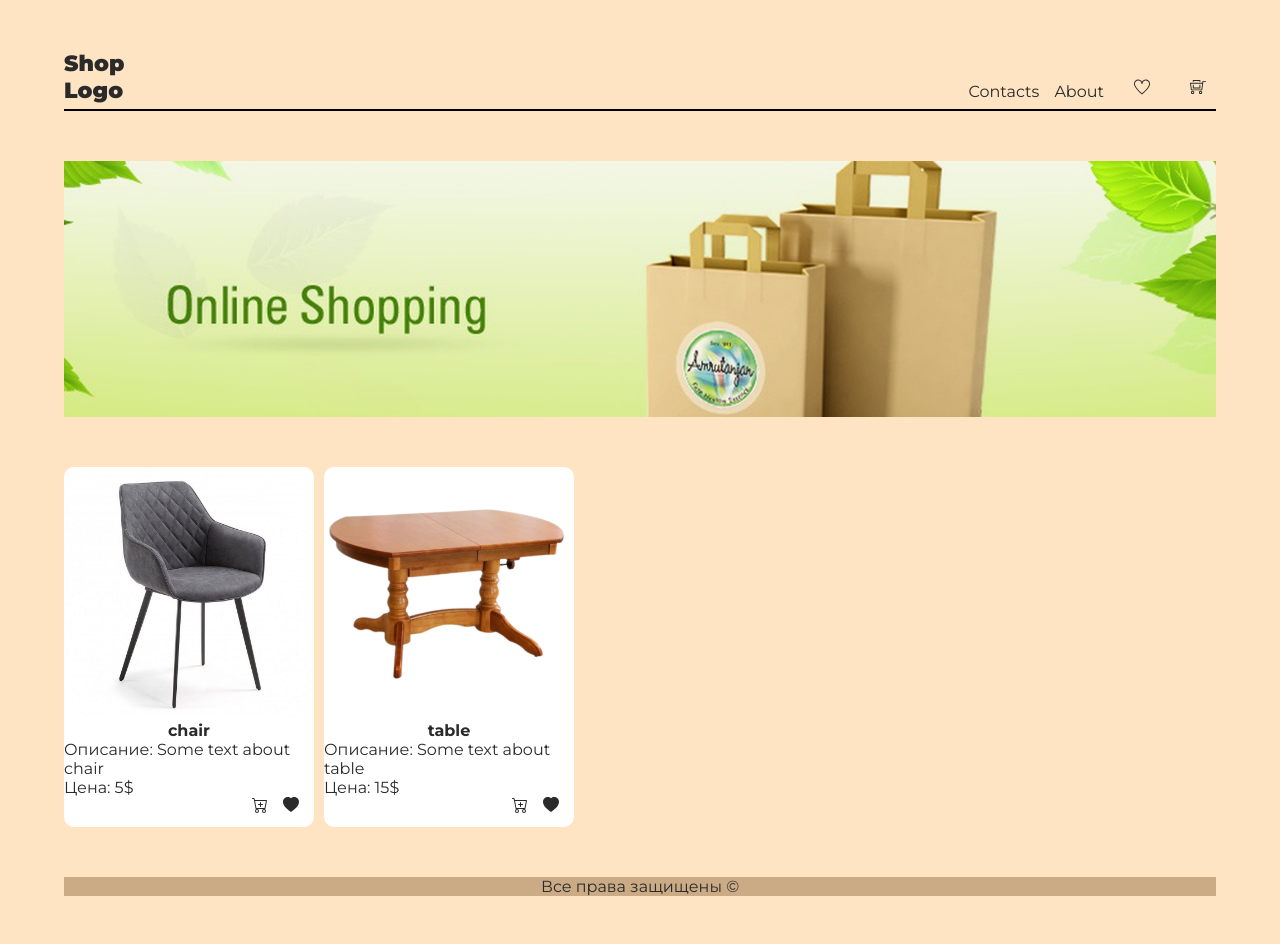
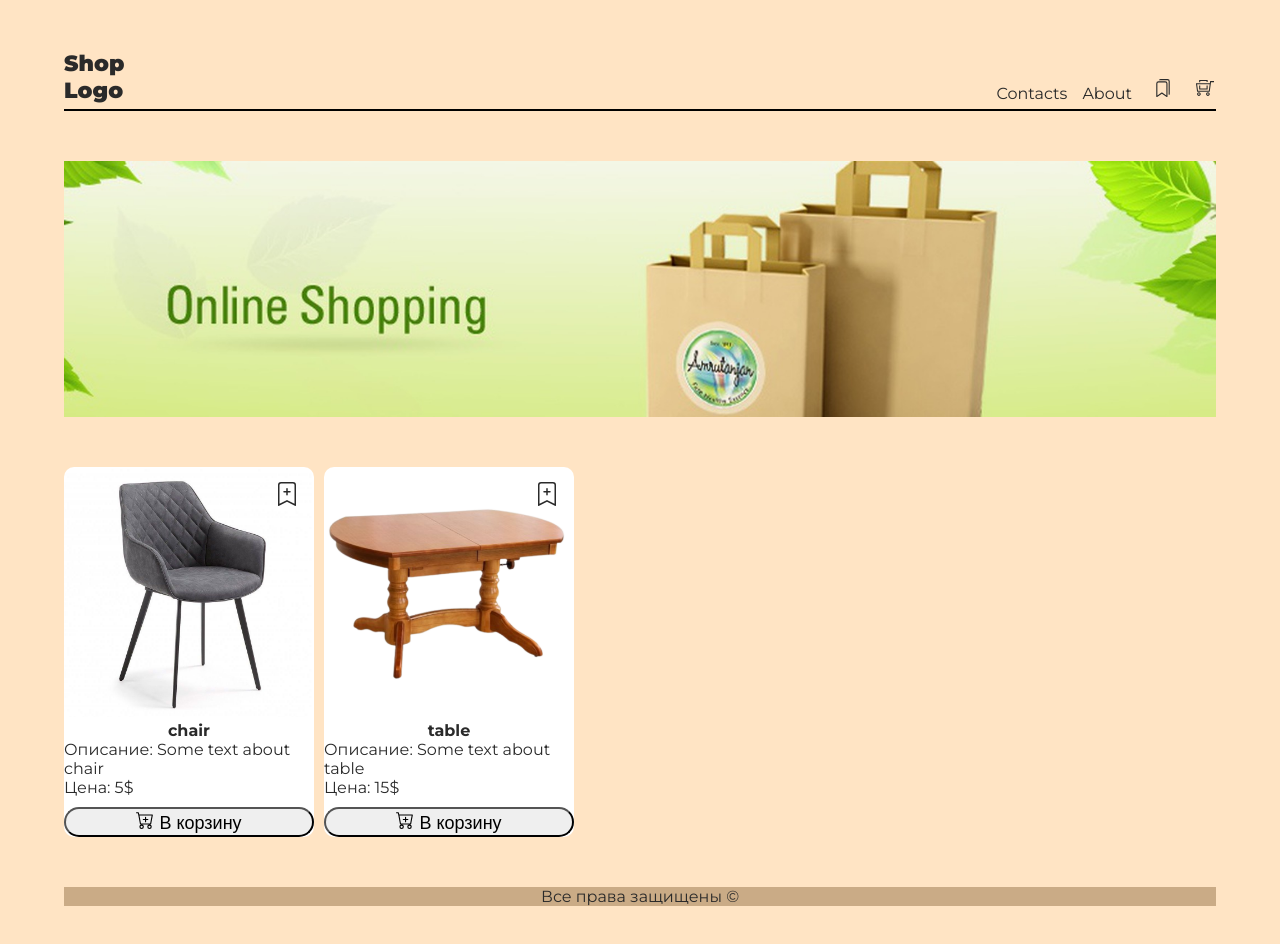
Before and after one commit to aleks-vs/shop-project, a React (Create React App) app in the folder lesson-shop/: page / in a window 1280 px wide. Shown: the top 944 px of the page. Built offline with nearby package versions, Linux system fonts and the light colour scheme.

Commit message:
store integrated to components

```diff
--- a/lesson-shop/src/components/CardItem.js
+++ b/lesson-shop/src/components/CardItem.js
@@ -1,35 +1,35 @@
-import { useState } from "react";
-import { BsFillHeartFill, BsCartPlus } from "react-icons/bs";
-import cart from "../data/globals";
+import { BsBookmarkPlus , BsBookmarkCheck  , BsCartPlus } from "react-icons/bs";
 import InCartQuantity from "./InCartQuantity";
+import { useCart } from "./stores";
+import {useLike} from "./stores";
 
 const CardItem = ({ item }) => {
-  let [isLiked, setIsLiked] = useState(false);
-  let [addToCart, setAddToCart] = useState(false);
-  const textInCart = 'В корзине: ';
 
-  function addingItemToCart() {
-    setAddToCart(true);
-    cart.push({ id: item.id, cartItem: item, quantity: 1 });
-    console.log(item.id);
-  }
+  const cart = useCart(state => state.cart)
+  const addToCart = useCart(state => state.addToCart)
+  const itemInCart = cart.find((el) => el.id === item.id)
+
+  const likes = useLike(state => state.likes);
+  const addToLikes = useLike(state => state.addToLikes);
+  const delFromLikes = useLike(state => state.delFromLikes);
+  const isLiked = likes.find((el) => el.id === item.id)
   return (
     <ul className="item-card">
-      <li>
+      <li>{isLiked ? <BsBookmarkCheck onClick={() => delFromLikes(item)} className={`like-heart`}/>:<BsBookmarkPlus
+        onClick={() => addToLikes(item)}
+        className={`like-heart`}
+      /> }
         <img src={item.img} alt="item" />
       </li>
+
       <li style={{ textAlign: "center" }}>
         <b>{item.name}</b>
       </li>
       <li>Описание: {item.description}</li>
       <li>Цена: {item.price + "$"}</li>
       <li style={{ textAlign: "end" }}>
-        {!addToCart && <BsCartPlus onClick={() => addingItemToCart()} className="card-button" />}
-        {addToCart && <InCartQuantity id={item.id} text={textInCart} />}
-        <BsFillHeartFill
-          onClick={() => setIsLiked((isLiked = !isLiked))}
-          className={`card-button ${isLiked && "isLiked"}`}
-        />
+        {!itemInCart ? <button onClick={() => addToCart(item)} className="add-to-cart-button" ><BsCartPlus style={{fontSize:"large"}}/> В корзину  </button>:
+        <InCartQuantity id={item.id} />}
       </li>
     </ul>
   );
--- a/lesson-shop/src/components/Header.js
+++ b/lesson-shop/src/components/Header.js
@@ -1,10 +1,22 @@
 import React, { useState } from "react";
-import { TfiShoppingCartFull, TfiHeart } from "react-icons/tfi";
-import cart from "../data/globals";
+import { TfiShoppingCartFull } from "react-icons/tfi";
+import { BsBookmarks  } from "react-icons/bs";
+import {useCart, useLike} from "./stores";
 
 export default function Header() {
   let [cartOpen, setCartOpen] = useState(false);
   let [likesOpen, setLikesOpen] = useState(false);
+  const cart = useCart(state => state.cart)
+  const likes = useLike(state => state.likes);
+
+  function cartOpenBtn() {
+    setLikesOpen(false)
+    setCartOpen(cartOpen = !cartOpen)
+  }
+  function likesOpenBtn() {
+    setCartOpen(false);
+    setLikesOpen(likesOpen = !likesOpen)
+  }
 
   return (
     <header>
@@ -18,14 +30,14 @@
           <li>Contacts</li>
           <li>About</li>
           <li>
-            <TfiHeart
-              onClick={() => setLikesOpen((likesOpen = !likesOpen))}
+            <BsBookmarks
+              onClick={() => likesOpenBtn()}
               className={`header-icons ${likesOpen && "active"}`}
             />
           </li>
           <li>
             <TfiShoppingCartFull
-              onClick={() => setCartOpen((cartOpen = !cartOpen))}
+              onClick={() => cartOpenBtn()}
               className={`header-icons ${cartOpen && "active"}`}
             />
           </li>
@@ -34,12 +46,15 @@
       {cartOpen && (
         <div className="cart-window">
           {cart.map((elem) => (
-            <p key={elem.id}>{`Name: ${elem.cartItem.name}, q: ${elem.quantity}`}</p>
-            // <p key={elem.id}>{`Name: ${elem.cartItem.name}, q: ${elem.quantity}`}</p>
+            elem.cartItem && <p key={elem.id}>{`Name: ${elem.cartItem.name}, q: ${elem.quantity}`}</p>
           ))}
         </div>
       )}
-      {likesOpen && <div className="likes-window"></div>}
+      {likesOpen && <div className="likes-window">
+        {likes.map((elem) => ( //при удалении из массива не может найти name, ошибка
+         elem.likedItem && <p key={elem.id}>{`Name: ${elem.likedItem.name}`}</p>
+        ))}
+        </div>}
       <div className="devider"></div>
       <div className="banner-height">
         <div className="header-banner"></div>
--- a/lesson-shop/src/components/InCartQuantity.js
+++ b/lesson-shop/src/components/InCartQuantity.js
@@ -1,28 +1,21 @@
-import { useState } from "react";
-import cart from "../data/globals";
+import {useCart} from "./stores";
 
-const InCartQuantity = ({id}, text) => {
-  const inCartItem = cart.find((item) => item.id === id);
-  let [value, setValue] = useState(inCartItem.quantity);
-  let [inCart, setInCart] = useState(cart);
-  function plus() {
-    inCartItem.quantity++;
-    setValue(inCartItem.quantity);
+const InCartQuantity = ({id}) => {
+
+
+const {inCartIncrement, inCartDecrement, delFromCart} = useCart()
+
+  const cart = useCart(state => state.cart)
+  const quantityInCart =  cart.find((item) => item.id === id).quantity
+  function minusBtn(id) {
+    quantityInCart > 1 ? inCartDecrement(id) : delFromCart(id)
   }
-  function minus() {
-    inCartItem.quantity--;
-      setValue(inCartItem.quantity);
-  }
-  const forDel = cart.find((el) => el.id === id);
-  const filtered = cart.filter((el)=> el.id !== id)
 
   return (
-    <span>
-      <button onClick={() => minus()}>---</button>В корзине: {value} шт.
-      <button onClick={() => plus()}>+++</button>
-      <button onClick={() => cart.splice(forDel,1)}>Delete</button>
-  {console.log(inCart)}
-  {console.log("filtered: ",setInCart(filtered))}
+    <span className="inCartQuantity">
+      <button onClick={() => minusBtn(id)}>---</button><b>{quantityInCart}</b>
+      <button onClick={() => inCartIncrement(id)}>+++</button>
+      <button onClick={() => delFromCart(id)}>X</button>
     </span>
   );
 };
--- a/lesson-shop/src/components/Main.js
+++ b/lesson-shop/src/components/Main.js
@@ -5,7 +5,7 @@
        return (
     < div className='items-list'>
     {
-        items.map((item) => <CardItem key={item.id} item={item} />
+                   items.map((item) => <CardItem key={item.id} item={item}  />
         )
     }
     </div>
--- /dev/null
+++ b/lesson-shop/src/components/stores.js
@@ -0,0 +1,28 @@
+import {create} from 'zustand'
+
+export const useCart = create((set, get) => ({
+    cart: [],
+    addToCart: (item) => {
+        set({ cart: [...get().cart, { id: item.id, cartItem: item, quantity: 1 }] })
+    },
+    inCartIncrement: (id) => {
+        get().cart.find((item) => item.id === id).quantity++
+        return set({ cart: [...get().cart]})
+    },
+    inCartDecrement: (id) => {
+        get().cart.find((item) => item.id === id).quantity--
+        return set({ cart: [...get().cart] })
+    },
+    delFromCart: (id) => {
+        set({ cart: [get().cart.filter(((el) => el.id !== id))] })}
+}))
+export const useLike = create((set, get)=>({
+    likes: [],
+    addToLikes: (item) => {
+        set({ likes: [...get().likes, { id: item.id, likedItem: item }] })
+    },
+    delFromLikes: (item) => {
+        set({ likes: [get().likes.filter(((el) => el.id !== item.id))] })
+    }
+
+}))
--- a/lesson-shop/src/index.css
+++ b/lesson-shop/src/index.css
@@ -43,8 +43,8 @@
   opacity: 0.5;
 }
 .header-icons{
+  font-size: large;
   padding: 2px;
-  width: 2em;
   margin-left: 5px;
   transition: transform 500ms ease;
 }
@@ -89,6 +89,7 @@
 }
 
 .item-card{
+  position: relative;
   background-color: #fff;
   border-radius: 10px;
   list-style: none;
@@ -100,21 +101,35 @@
 .item-card li img{
   width: 100%;
   border-radius: 15px 15px 0 0;
+  /* transition: transform 500ms ease */
+}
+/* .item-card li img:hover{
+  transform: scale(1.05);
+} */
+.add-to-cart-button{
+  width: 100%;
+  height: 30px;
+  font-size: large;
+  margin: 10px 0 0 0;
+  border-radius: 15px;
+}
+
+.like-heart{
+  font-size:x-large;
+position: absolute;
+z-index: 100;
+top: 15px;
+right: 15px;
+
   transition: transform 500ms ease
 }
-.item-card li img:hover{
-  transform: scale(1.05);
-}
-.card-button{
-  margin-right: 15px;
-  margin-bottom: 10px;
-  transition: transform 500ms ease
-}
-.card-button:hover{
+.like-heart:hover {
   transform: scale(1.5)
 }
-.isLiked{
-  color: red;
+.inCartQuantity{
+  width: 100%;
+  display: flex;
+  justify-content: space-around;
 }
 
 /* ////////////////////////////////////////// About footer */
```
Also changed, not shown: lesson-shop/src/components/cartStore.js (deleted, +0 -13 lines).
